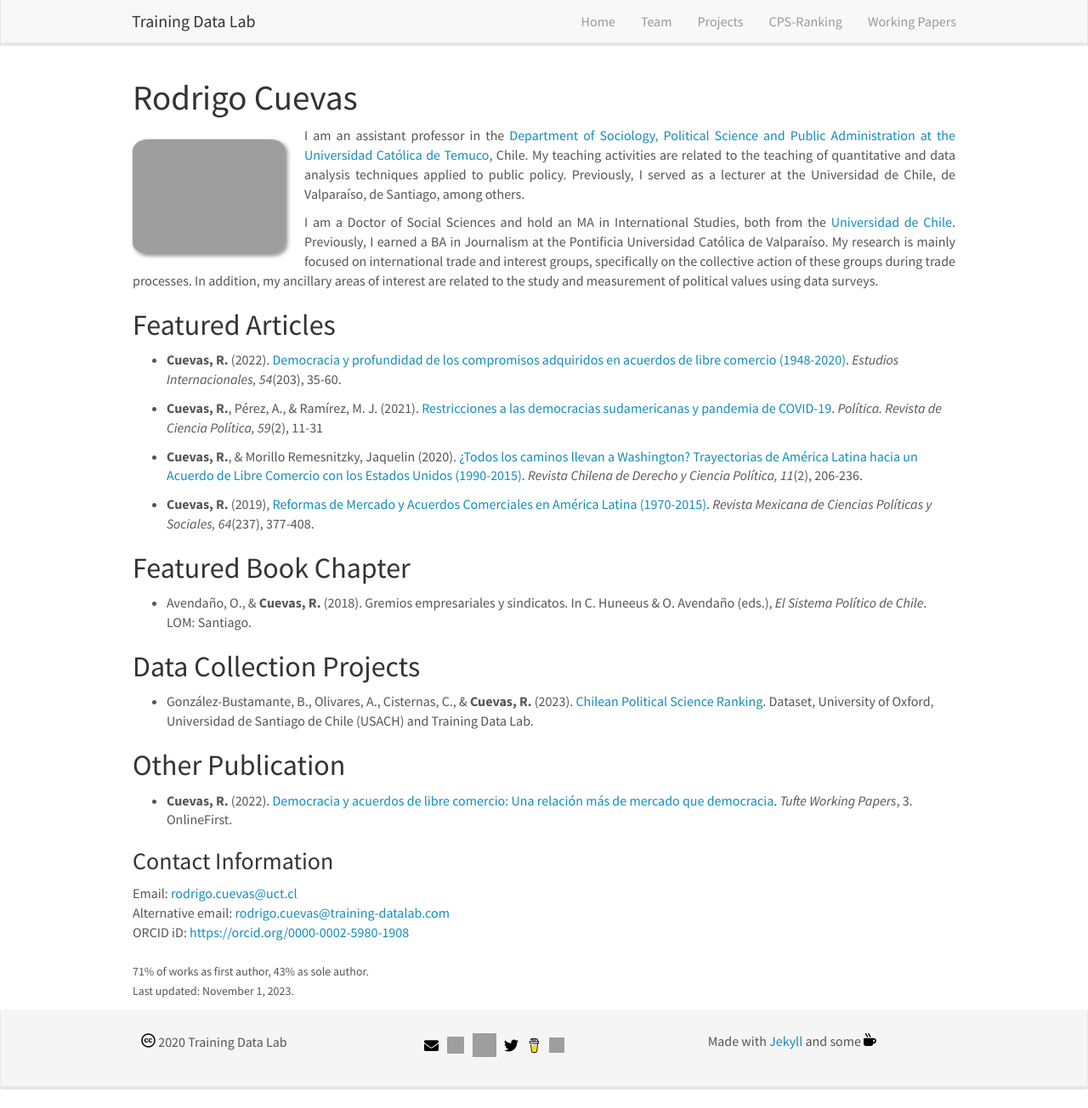
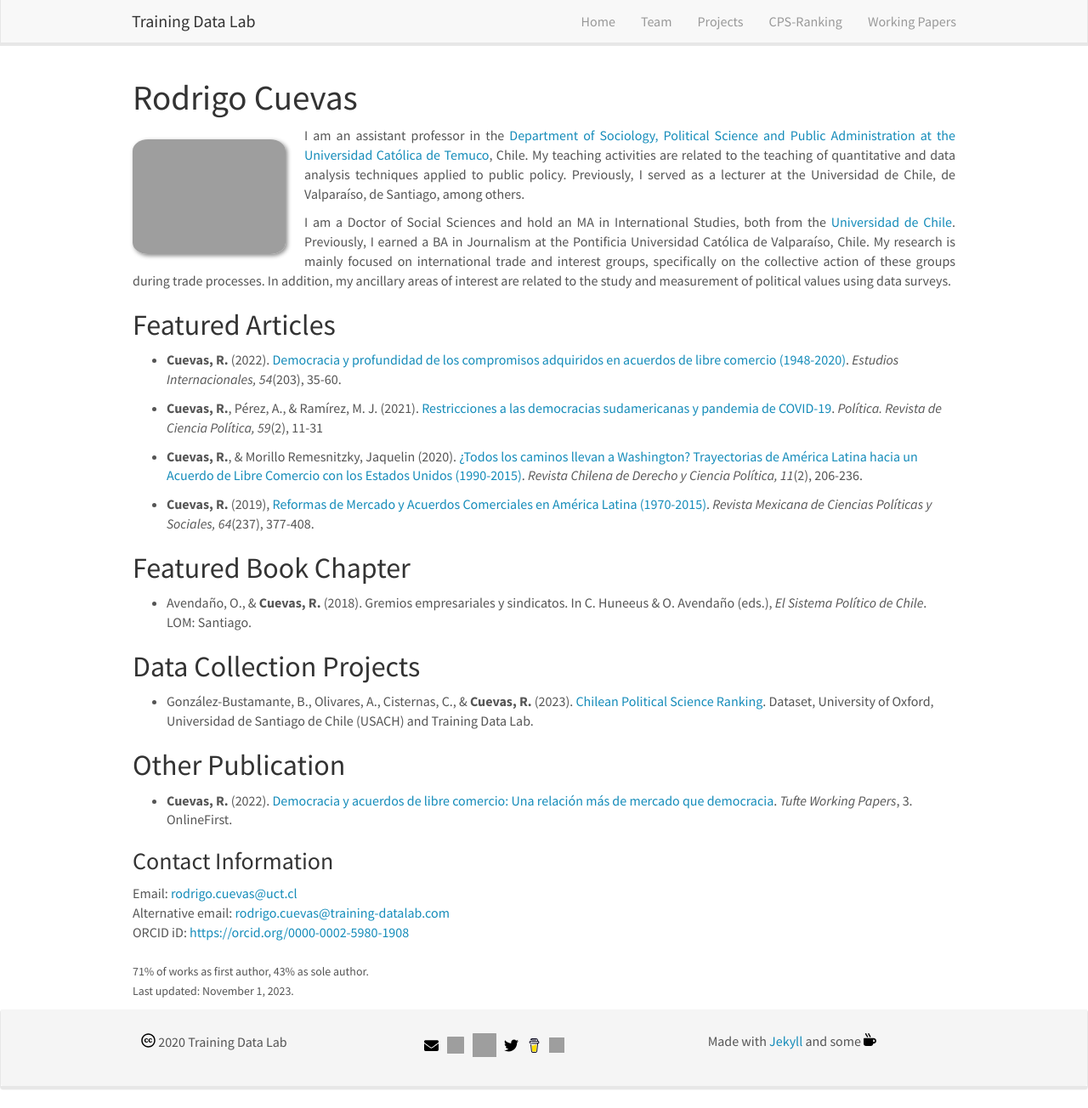
Before and after one commit to training-datalab/old-training-datalab.com, a Jekyll site: the page built from _pages/rcuevas.md, in a window 1280 px wide and 1304 px high. Shown: the whole window at 85% size. Built offline with Jekyll 4.4.1, drawn with Linux system fonts in a browser that asks for light colours; nearby versions of some CDN libraries.

Commit message:
Update rcuevas.md
Co-Authored-By: Rodrigo Cuevas <26773927+rodrigocuevasossandon@users.noreply.github.com>

```diff
--- a/_pages/rcuevas.md
+++ b/_pages/rcuevas.md
@@ -12,7 +12,7 @@
 
 <p align=" justify">I am an assistant professor in the  <a href="https://soccipol.uct.cl/" target="_blank">Department of Sociology, Political Science and Public Administration at the Universidad Católica de Temuco</a>, Chile. My teaching activities are related to the teaching of quantitative and data analysis techniques applied to public policy. Previously, I served as a lecturer at the Universidad de Chile, de Valparaíso, de Santiago, among others.</p>
 
-<p align=" justify">I am a Doctor of Social Sciences and hold an MA in International Studies, both from the <a href="https://uchile.cl/" target="_blank">Universidad de Chile</a>. Previously, I earned a BA in Journalism at the Pontificia Universidad Católica de Valparaíso. My research is mainly focused on international trade and interest groups, specifically on the collective action of these groups during trade processes. In addition, my ancillary areas of interest are related to the study and measurement of political values using data surveys.</p>
+<p align=" justify">I am a Doctor of Social Sciences and hold an MA in International Studies, both from the <a href="https://uchile.cl/" target="_blank">Universidad de Chile</a>. Previously, I earned a BA in Journalism at the Pontificia Universidad Católica de Valparaíso, Chile. My research is mainly focused on international trade and interest groups, specifically on the collective action of these groups during trade processes. In addition, my ancillary areas of interest are related to the study and measurement of political values using data surveys.</p>
 
 ## Featured Articles
 
```
